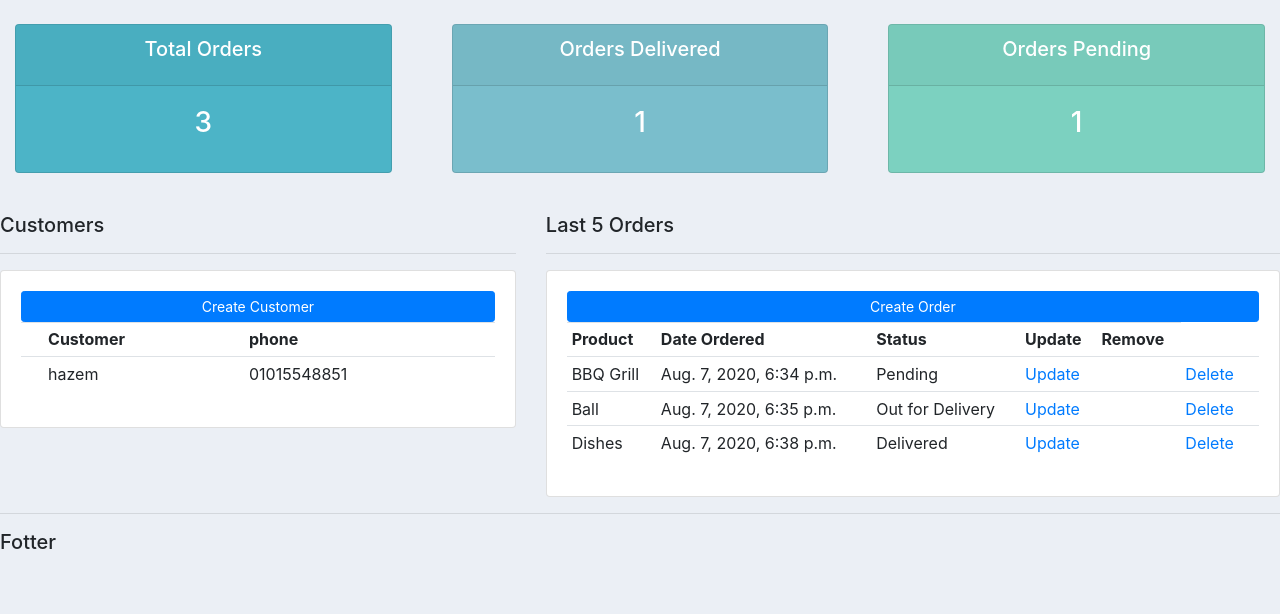
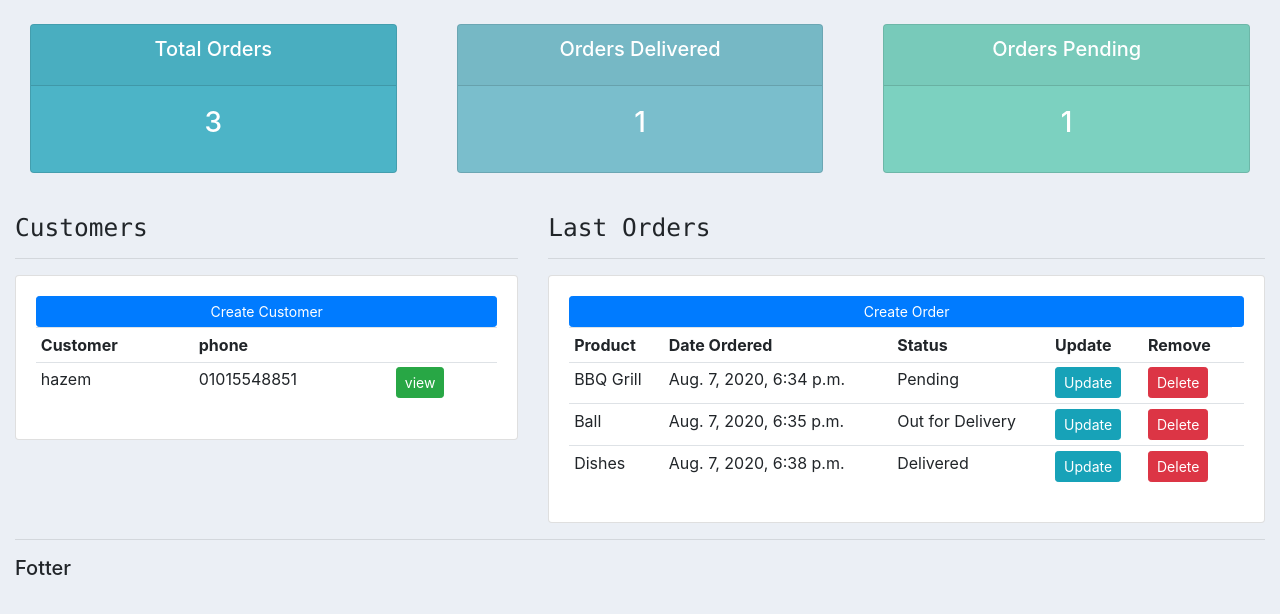
Before and after one commit to hazem3443/DjangoApp, a Django app: page / in a window 1280 px wide. Shown: the part 66-680 px from the top of the page. Run offline with Django 3.2, Linux system fonts and the light colour scheme; data comes from the database, SQL or seed files in the repository; some libraries are stand-ins or nearby versions.

Commit message:
9-Dynamic URL Routing & Templates _ Django (3.0)  Crash Course Tutorials (pt 9)

```diff
--- a/accountss/templates/accountss/Dashboard.html
+++ b/accountss/templates/accountss/Dashboard.html
@@ -8,21 +8,21 @@
 
 <div class="row">
     <div class="col-md-5">
-        <h5>Customers</h5>
+        <h3><pre>Customers</pre></h3>
         <hr>
         <div class="card card-body">
             <a class="btn btn-primary btn-sm btn-block" href="">Create Customer</a>
             <table class="table table-sm">
                 <tr>
-                    <th></th>
                     <th>Customer</th>
                     <th>phone</th>
+                    <th></th>
                 </tr>
                 {% for customer in customers %}
                     <tr>
-                        <td></td>
                         <td>{{ customer.name }}</td>
                         <td>{{ customer.phone }}</td>
+                        <td><a class="btn btn-sm btn-success" href="{% url 'customer' customer.id %}">view</a></td>
                     </tr>
                 {% endfor %}
             </table>
@@ -30,7 +30,7 @@
     </div>
 
     <div class="col-md-7">
-        <h5>Last 5 Orders</h5>
+        <h3><pre>Last Orders</pre></h3>
         <hr>
         <div class="card card-body">
             <a class="btn btn-primary btn-sm btn-block" href="">Create Order</a>
@@ -48,13 +48,12 @@
                         <td>{{ order.product }}</td>
                         <td>{{ order.date_created }}</td>
                         <td>{{ order.status }}</td>
-                        <td><a href="">Update</a><td>
-                        <td><a href="">Delete</a><td>
+                        <td><a class="btn btn-sm btn-info" href="">Update</a></td>
+                        <td><a class="btn btn-sm btn-danger" href="">Delete</a><td>
                     </tr>
                 {% endfor %}
             </table>
         </div>
-
     </div>
 </div>
 
--- a/accountss/templates/accountss/main.html
+++ b/accountss/templates/accountss/main.html
@@ -2,22 +2,26 @@
 <!DOCTYPE html>
 <html>
     <head>
+        <meta charset="UTF-8">
         <title>CRM</title>
         <link rel="stylesheet" href="https://stackpath.bootstrapcdn.com/bootstrap/4.3.1/css/bootstrap.min.css" integrity="sha384-ggOyR0iXCbMQv3Xipma34MD+dH/1fQ784/j6cY/iJTQUOhcWr7x9JvoRxT2MZw1T" crossorigin="anonymous">
 
         <link rel="stylesheet" type="text/css" href="{% static '/css/main.css' %}">
         <link rel="stylesheet" type="text/css" href="{% static '/css/navbar.css' %}" >
+        <meta name="viewport" content="width=device-width, initial-scale=1.0">
 
     </head>
     <body>
         {% include 'accountss/navbar.html'%}
+        <div class="mw-100 container" >
 
         {% block content %}
 
         {% endblock %}
-
         <hr>
         <h5>Fotter</h5>
+    </div>
+
     </body>
 
     <script src="https://code.jquery.com/jquery-3.3.1.slim.min.js" integrity="sha384-q8i/X+965DzO0rT7abK41JStQIAqVgRVzpbzo5smXKp4YfRvH+8abtTE1Pi6jizo" crossorigin="anonymous"></script>
--- a/accountss/templates/accountss/navbar.html
+++ b/accountss/templates/accountss/navbar.html
@@ -8,8 +8,8 @@
     </button>
     <div class="collapse navbar-collapse" id="navbarNavAltMarkup">
       <div class="navbar-nav">
-        <a class="nav-item nav-link active" href="#">Dashboard</a>
-        <a class="nav-item nav-link" href="#">Products</a>
+        <a class="nav-item nav-link active" href="{% url 'home' %}">Dashboard</a>
+        <a class="nav-item nav-link" href="{% url 'products'%}">Products</a>
 
       </div>
     </div>
--- a/accountss/templates/accountss/status.html
+++ b/accountss/templates/accountss/status.html
@@ -1,6 +1,6 @@
 <br>
 
-<div class="row">
+<div class="row " >
     <div class="col">
         <div class="col-md">
             <div class="card text-center text-white mb-3" id="total-orders">
--- a/accountss/urls.py
+++ b/accountss/urls.py
@@ -2,7 +2,7 @@ from django.urls import path
 from . import views
 
 urlpatterns = [
-    path('', views.home),
-    path('products/', views.products),
-    path('customer/', views.customer),
+    path('', views.home,name='home'),
+    path('products/', views.products,name='products'),
+    path('customer/<str:pk>', views.customer,name='customer'),
 ]
--- a/accountss/views.py
+++ b/accountss/views.py
@@ -26,5 +26,10 @@ def products(request):
     return render(request, 'accountss/products.html', {'products':products})
 
 
-def customer(request):
-    return render(request, 'accountss/customer.html')
+def customer(request, pk):
+    customer = Customer.objects.get(id=pk)
+
+    orders = customer.order_set.all()
+    orders_count = orders.count()
+    context = {'customer':customer, 'orders':orders,'orders_count':orders_count}
+    return render(request, 'accountss/customer.html', context)
```
Also changed, not shown: accountss/templates/accountss/customer.html (+14 -4 lines), README.md.
